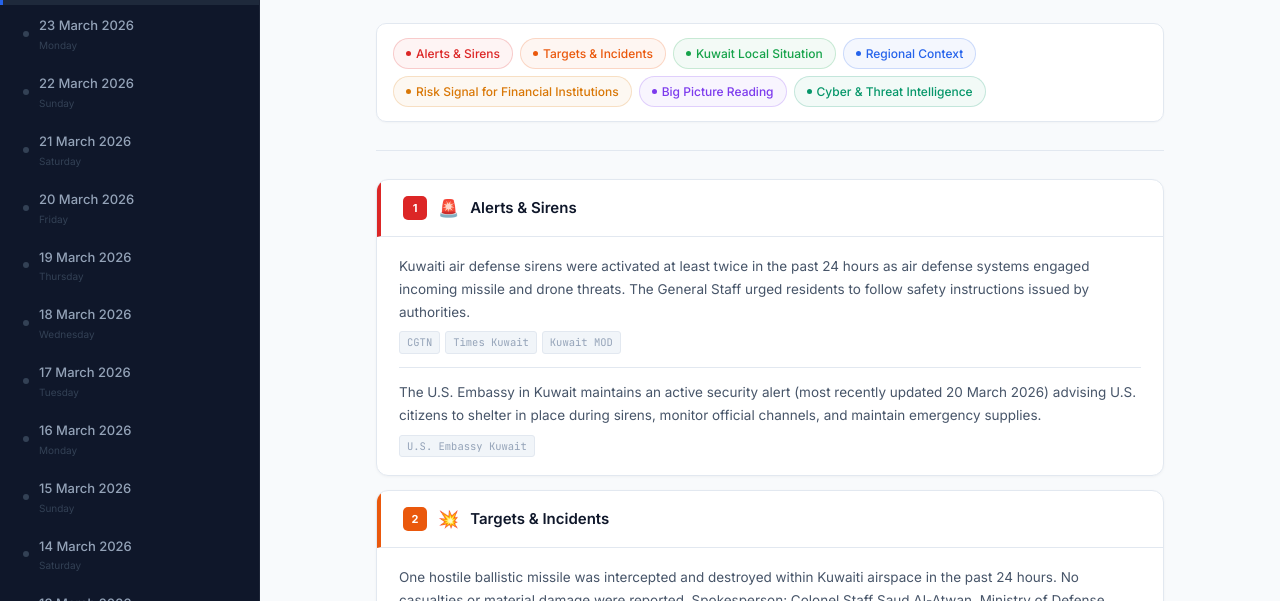
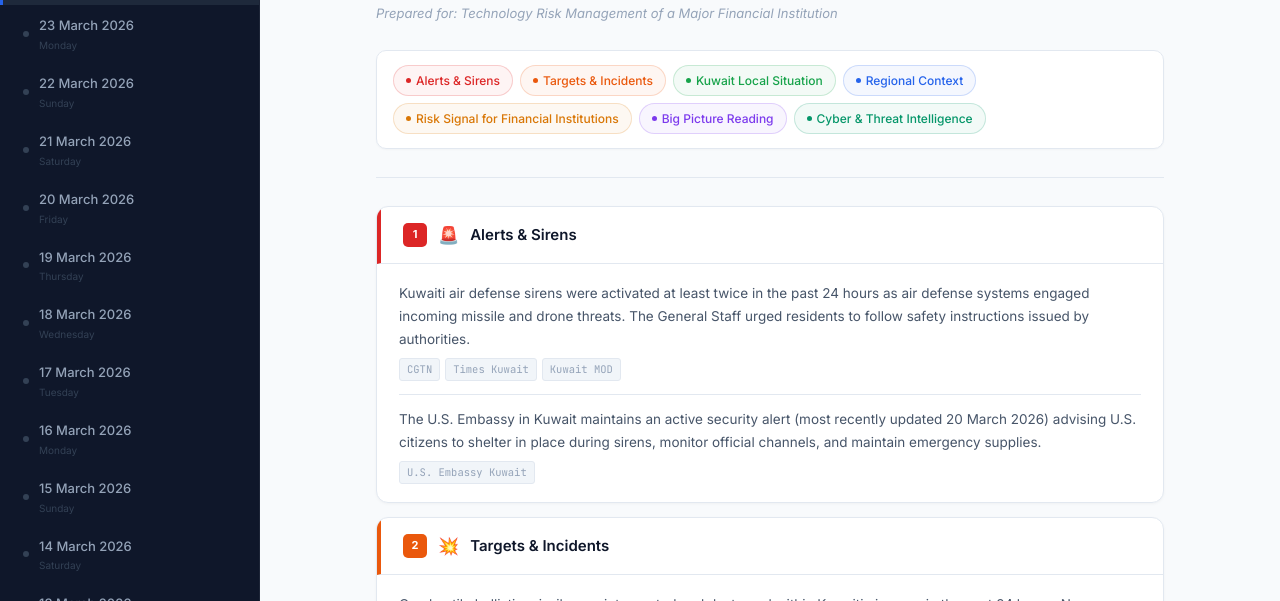
Before and after one commit to neotamizhan/HorizonScan, a plain HTML site: page index.html in a window 1280 px wide. Shown: the part 199-800 px from the top of the page. Drawn offline with Linux system fonts and the light colour scheme.

Commit message:
HTML updated with tech risk reference.

```diff
--- a/index.html
+++ b/index.html
@@ -287,6 +287,12 @@ body {
   font-size: 13px;
   color: var(--text-muted);
   margin-top: 10px;
+}
+
+.report-prepared-for {
+  font-size: 13px;
+  color: var(--text-muted);
+  margin-top: 6px;
 }
 
 /* Jump bar */
@@ -799,6 +805,7 @@ function renderReport(data) {
         </svg>
         Coverage: ${esc(data.coverage)}
       </div>` : ''}
+    <div class="report-prepared-for"><em>Prepared for: Technology Risk Management of a Major Financial Institution</em></div>
     ${renderJumpBar(data.sections)}
     <div class="divider"></div>
     ${data.sections.map(renderSection).join('\n')}
```
